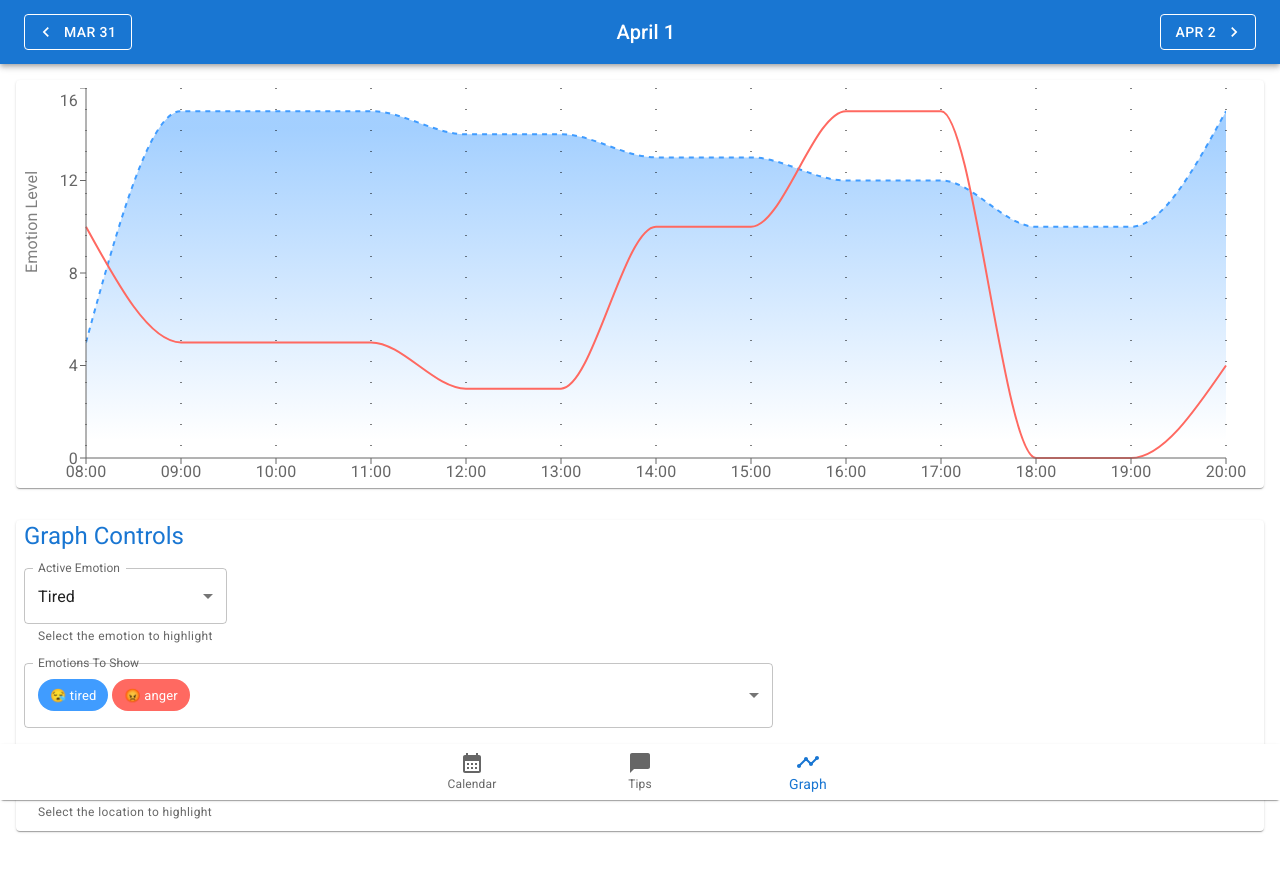
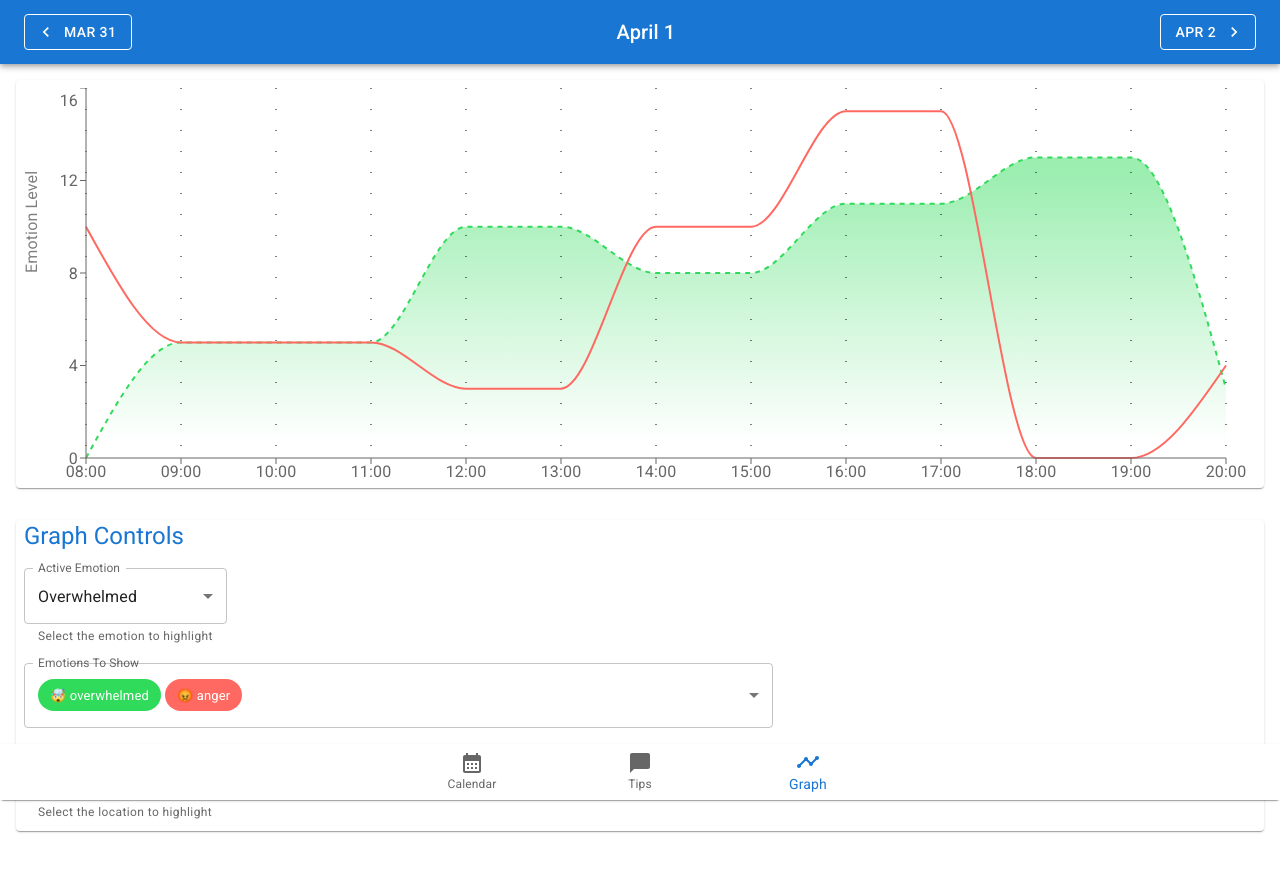
Before and after one commit to adamva/CMPUT302-emotion-tracker, a React (Create React App) app in the folder ui/: page /#/graph in a window 1280 px wide. Shown: the top 872 px of the page. Built offline with nearby package versions, Linux system fonts and the light colour scheme.

Commit message:
randomize the shown graph data based on date

```diff
--- a/ui/src/components/Graph/BasicGraph.js
+++ b/ui/src/components/Graph/BasicGraph.js
@@ -1,4 +1,4 @@
-import React, { useState } from 'react'
+import React, { useEffect, useState } from 'react'
 import { Area, CartesianGrid, ComposedChart, Line, ReferenceArea, XAxis, YAxis } from 'recharts';
 import { FormControl, FormHelperText, MenuItem, Select, InputLabel, Typography, Paper, Grid } from '@mui/material';
 
@@ -6,7 +6,7 @@ import { emotions } from '../consts';
 import { fakeGraphData, fakeGraphDataLocation } from './fakeGraphData';
 import MultipleSelectChip from './EmotionListSelect';
 
-const BasicGraph = () => {
+const BasicGraph = ({ currentDate }) => {
   const graphWidth = window.innerWidth - 20;
   const graphHeight = window.innerHeight / 2;
   console.debug(`graphWidth: ${graphWidth} graphHeigh: ${graphHeight}`);
@@ -31,6 +31,24 @@ const BasicGraph = () => {
     setActiveEmotion(newActiveEmotion);
     setActiveEmotionList(newEmotionList);
   }
+
+  useEffect(() => {
+    // Choose two random emotions to graph based on any given day choosen
+    const currentISODate = currentDate.split('T')[0];
+    // let randomNumberArray = getRandomNumberArray(2, Object.keys(emotions).length - 1);
+    let randomNumberArray = [
+      currentISODate[currentISODate.length - 1 ] % Object.keys(emotions).length ,
+      currentISODate[currentISODate.length - 2 ] % Object.keys(emotions).length
+    ]
+    let newEmotionList = [];
+    for (let i = 0; i < randomNumberArray.length; i++) {
+      let randomEmotion = Object.keys(emotions)[randomNumberArray[i]];
+      newEmotionList.push(randomEmotion);
+    }
+    let uniqNewEmotionList = [...new Set(newEmotionList)];
+    setActiveEmotionList(uniqNewEmotionList);
+    setActiveEmotion(uniqNewEmotionList[0]);
+  }, [currentDate]);
 
   const renderEmotionGraphData = (emotion, idx) => {
     if (emotion === activeEmotion) {
--- a/ui/src/components/Graph/GraphPage.js
+++ b/ui/src/components/Graph/GraphPage.js
@@ -59,7 +59,7 @@ export default function GraphPage() {
           </Button>
         </Toolbar>
       </AppBar>
-      <BasicGraph />
+      <BasicGraph currentDate={currentDate.toISOString()}/>
     </Box>
   );
 }
```
